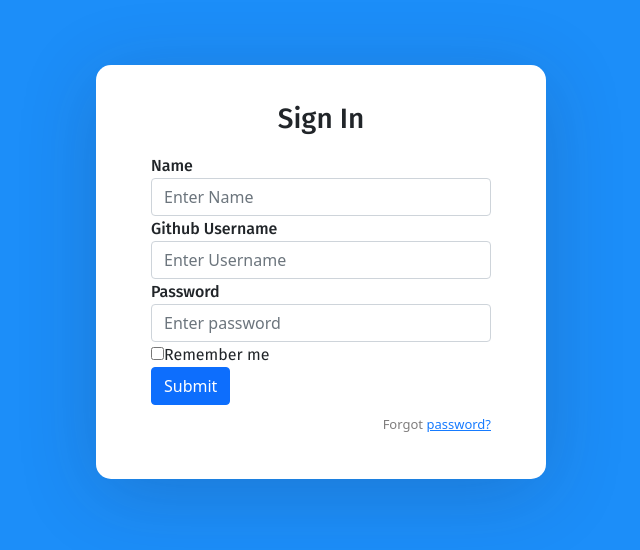
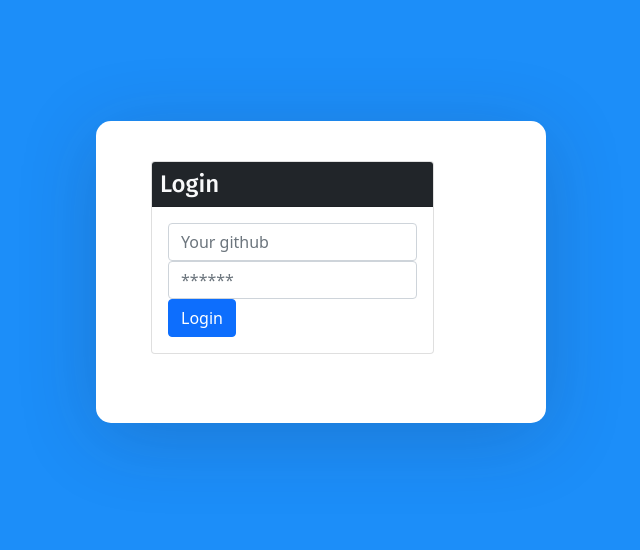
Before and after one commit to tybant0427/creative_dev, a React (Create React App) app in the folder client/: page /sign-in in a window 1280 px wide. Shown: the part 128-678 px from the top of the page, without its empty margins (319-959 px from the left). Built offline with nearby package versions, Linux system fonts and the light colour scheme.

Commit message:
Login works

```diff
--- a/client/package.json
+++ b/client/package.json
@@ -5,6 +5,7 @@
   "proxy": "http://localhost:3001",
   "dependencies": {
     "@apollo/client": "^3.3.5",
+    "@apollo/react-hooks": "^4.0.0",
     "@testing-library/jest-dom": "^5.16.2",
     "@testing-library/react": "^12.1.3",
     "@testing-library/user-event": "^13.5.0",
--- a/client/src/components/login.js
+++ b/client/src/components/login.js
@@ -1,39 +1,132 @@
-import React, { Component } from "react";
-import Auth from "../utils/auth"
-export default class Login extends Component {
+// import React, { Component } from "react";
+// import Auth from "../utils/auth"
+// export default class Login extends Component {
 
-    render() {
+//     render() {
 
-        return (
-            <>
-                <form>
-                    <h3>Sign In</h3>
-                    <div className="form-group">
-                        <label>Name</label>
-                        <input type="text" className="form-control" placeholder="Enter Name" />
-                    </div>
-                    <div className="form-group">
-                        <label>Github Username</label>
-                        <input type="text" className="form-control" placeholder="Enter Username" />
-                    </div>
-                    <div className="form-group">
-                        <label>Password</label>
-                        <input type="password" className="form-control" placeholder="Enter password" />
-                    </div>
-                    <div className="form-group">
-                        <div className="custom-control custom-checkbox">
-                            <input type="checkbox" className="custom-control-input" id="customCheck1" />
-                            <label className="custom-control-label" htmlFor="customCheck1">Remember me</label>
-                        </div>
-                    </div>
-                    <button type="submit" className="btn btn-primary btn-block">Submit</button>
-                    <p className="forgot-password text-right">
-                        Forgot <a href="#">password?</a>
-                    </p>
+//         return (
+//             <>
+//                 <form>
+//                     <h3>Sign In</h3>
+//                     <div className="form-group">
+//                         <label>Name</label>
+//                         <input type="text" className="form-control" placeholder="Enter Name" />
+//                     </div>
+//                     <div className="form-group">
+//                         <label>Github Username</label>
+//                         <input type="text" className="form-control" placeholder="Enter Username" />
+//                     </div>
+//                     <div className="form-group">
+//                         <label>Password</label>
+//                         <input type="password" className="form-control" placeholder="Enter password" />
+//                     </div>
+//                     <div className="form-group">
+//                         <div className="custom-control custom-checkbox">
+//                             <input type="checkbox" className="custom-control-input" id="customCheck1" />
+//                             <label className="custom-control-label" htmlFor="customCheck1">Remember me</label>
+//                         </div>
+//                     </div>
+//                     <button type="submit" className="btn btn-primary btn-block">Submit</button>
+//                     <p className="forgot-password text-right">
+//                         Forgot <a href="#">password?</a>
+//                     </p>
 
+//                 </form>
+
+//             </>
+//         );
+//     }
+// }
+
+// see SignupForm.js for comments
+
+import React, {  useState } from "react";
+import { useMutation } from '@apollo/client';
+import { LOGIN_USER } from '../utils/mutations';
+import Auth from '../utils/auth';
+import { Link, Redirect, Router } from 'react-router-dom';
+
+
+const Login = ()=> {
+    const [formState, setFormState] = useState({
+        github: '',
+        password: '',
+      });
+      const [loginUser, { error, data }] = useMutation(LOGIN_USER);
+
+      const handleChange = (event) => {
+        const { name, value } = event.target;
+
+        setFormState({
+          ...formState,
+          [name]: value,
+        });
+      };
+
+      const handleFormSubmit = async (event) => {
+        event.preventDefault();
+        console.log(formState);
+
+        try {
+          const { data } = await loginUser({
+            variables: { ...formState },
+          });
+
+          Auth.login(data.login.token);
+        } catch (e) {
+          console.error(e);
+
+        }
+      };
+    return (
+        <main className="flex-row justify-center mb-4">
+        <div className="col-12 col-lg-10">
+          <div className="card">
+            <h4 className="card-header bg-dark text-light p-2">Login</h4>
+            <div className="card-body">
+              {data ? (
+
+
+                  <Link to={"/"}></Link>
+                  // <Redirect to={Home} />
+
+              ) : (
+                <form onSubmit={handleFormSubmit}>
+                  <input
+                    className="form-control"
+                    placeholder="Your github"
+                    name="github"
+                    type="text"
+                    value={formState.github}
+                    onChange={handleChange}
+                  />
+                  <input
+                    className="form-control"
+                    placeholder="******"
+                    name="password"
+                    type="password"
+                    value={formState.password}
+                    onChange={handleChange}
+                  />
+                  <button
+                    className="btn btn-block btn-primary"
+                    style={{ cursor: 'pointer' }}
+                    type="submit"
+                  >
+                    Login
+                  </button>
                 </form>
+              )}
 
-            </>
-        );
-    }
-}
+              {error && (
+                <div className="my-3 p-3 bg-danger text-white">
+                  {error.message}
+                </div>
+              )}
+            </div>
+          </div>
+        </div>
+      </main>
+    );
+    };
+export default Login;
--- a/client/src/components/signup.js
+++ b/client/src/components/signup.js
@@ -2,7 +2,7 @@
 import { useMutation } from '@apollo/client';
 import { ADD_USER } from '../utils/mutations';
 import Auth from '../utils/auth';
-import { Link, Redirect, Router } from 'react-router-dom';
+import { Link } from 'react-router-dom';
 
 
 const SignUp = ()=> {
--- a/client/src/utils/mutations.js
+++ b/client/src/utils/mutations.js
@@ -13,3 +13,13 @@
   }
   }
 `;
+
+export const LOGIN_USER = gql`
+  mutation Login($github: String!, $password: String!) {
+    login(github: $github, password: $password) {
+      token
+
+    }
+  }
+
+`;
```
Also changed, not shown: 1 other file (tests, documents, lock files or other folders).
